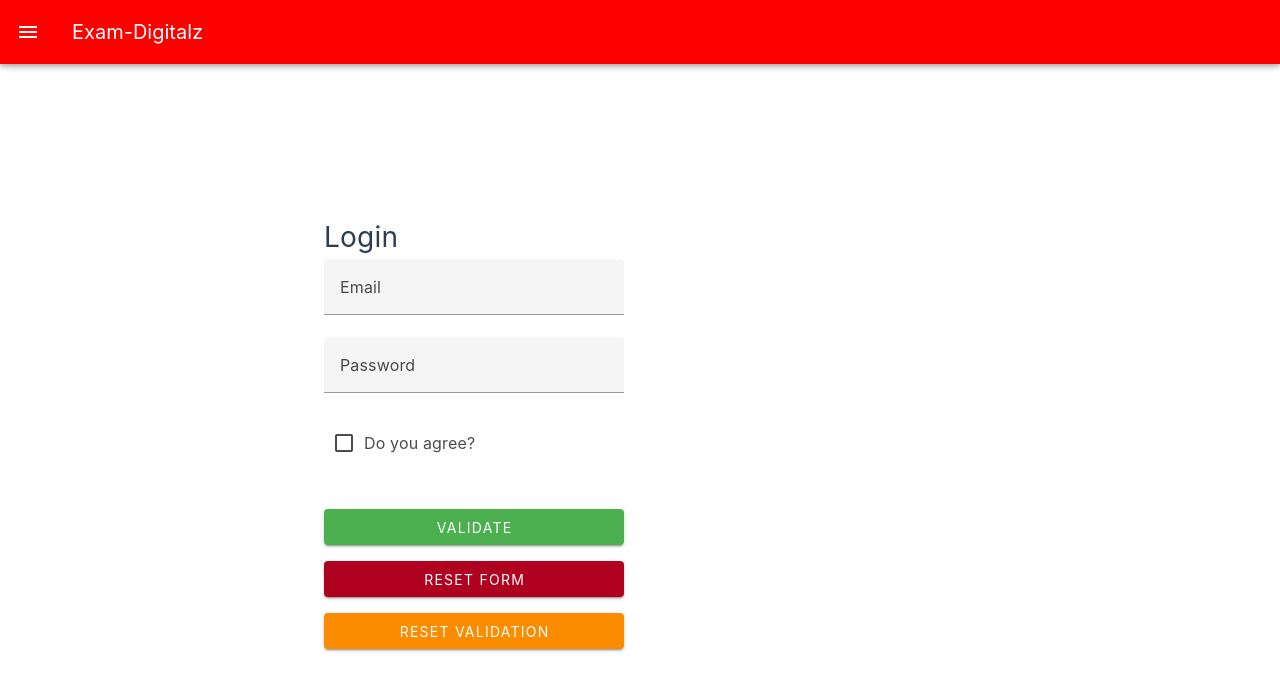
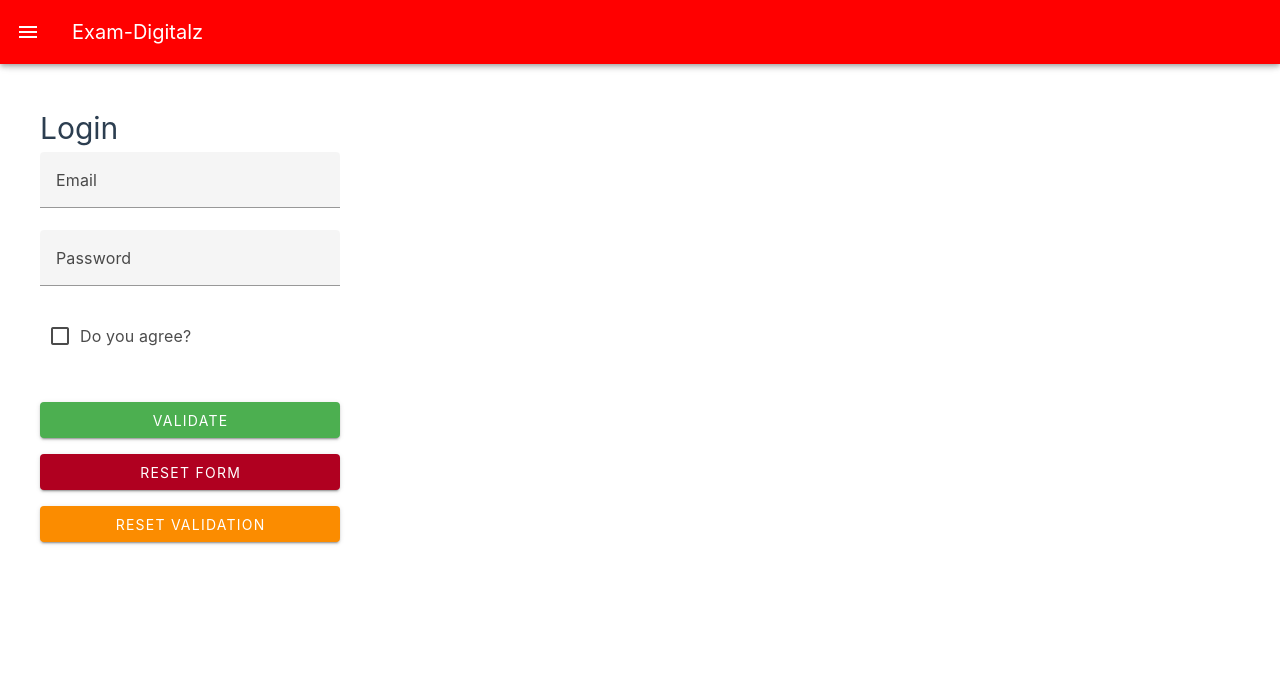
Before and after one commit to criar-art/exam.digitalz, a Vue app: page / in a window 1280 px wide. Shown: the top 690 px of the page. Built offline with nearby package versions, Linux system fonts and the light colour scheme.

Commit message:
adjustment view main

```diff
--- a/src/App.vue
+++ b/src/App.vue
@@ -29,10 +29,8 @@ const drawer = ref(false)
         <!-- <v-list-item prepend-icon="mdi-account-group-outline" title="Users" value="users"></v-list-item> -->
       </v-list>
     </v-navigation-drawer>
-    <v-main>
-      <v-card-text>
-        <RouterView />
-      </v-card-text>
+    <v-main class="ma-10">
+      <RouterView />
     </v-main>
   </v-layout>
 </template>
--- a/src/assets/main.css
+++ b/src/assets/main.css
@@ -1,12 +1,4 @@
 @import './base.css';
-
-#app {
-  max-width: 1280px;
-  margin: 0 auto;
-  padding: 2rem;
-
-  font-weight: normal;
-}
 
 a,
 .green {
@@ -20,16 +12,3 @@ a,
     background-color: hsla(160, 100%, 37%, 0.2);
   }
 }
-
-@media (min-width: 1024px) {
-  body {
-    display: flex;
-    place-items: center;
-  }
-
-  #app {
-    display: grid;
-    grid-template-columns: 1fr 1fr;
-    padding: 0 2rem;
-  }
-}
--- a/src/views/AboutView.vue
+++ b/src/views/AboutView.vue
@@ -9,7 +9,6 @@
   .about {
     min-height: 100vh;
     display: flex;
-    align-items: center;
   }
 }
 </style>
--- a/src/views/HomeView.vue
+++ b/src/views/HomeView.vue
@@ -24,9 +24,8 @@ const resetValidation = () => {
 </script>
 
 <template>
-  <main>
   <h1>Login</h1>
-    <v-sheet width="300" class="mx-auto">
+  <v-sheet width="300">
     <v-form ref="form">
       <v-text-field
         v-model="email"
@@ -83,5 +82,4 @@ const resetValidation = () => {
       </div>
     </v-form>
   </v-sheet>
-  </main>
 </template>
```
Lines whose indentation alone changed are shown as unchanged.
